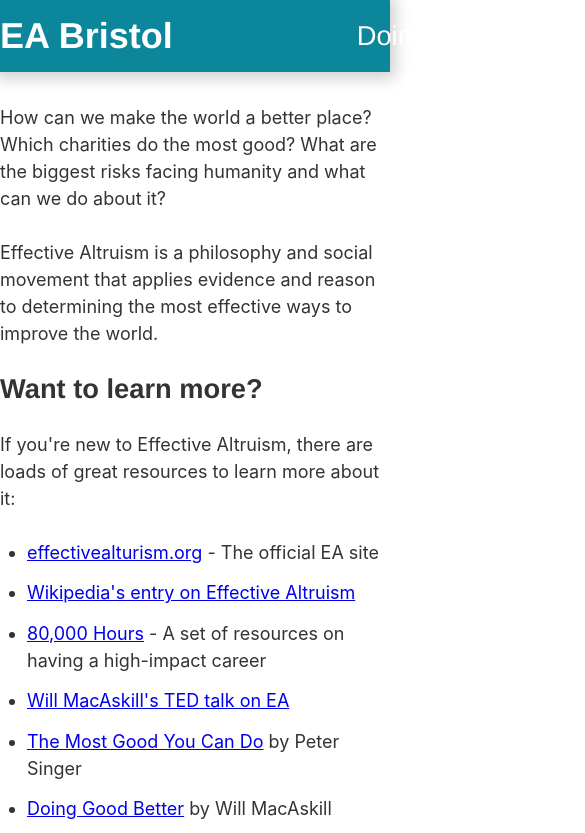
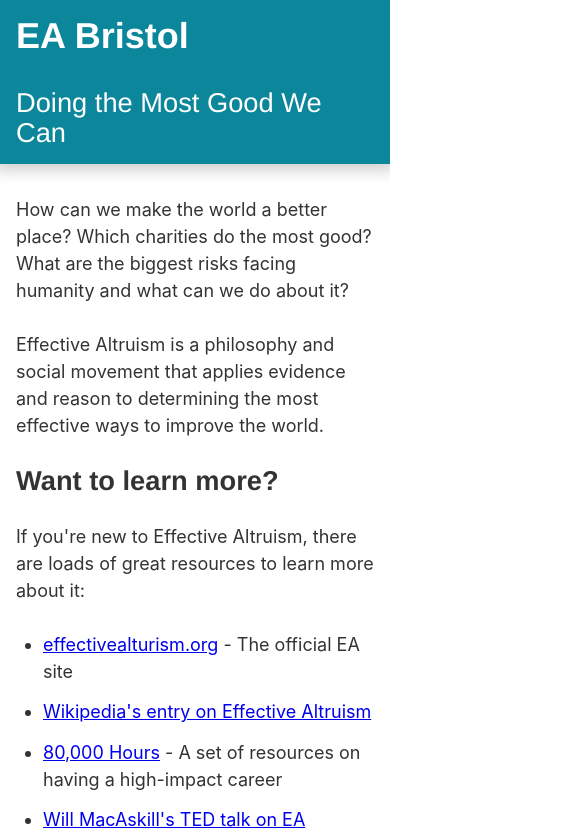
Before and after one commit to mulholo/ea-bristol, a Gatsby site: page / in a window 390 px wide. Shown: the top 833 px of the page, 585 px wide, since content can reach past the window. Built offline with nearby package versions, Linux system fonts and the light colour scheme; Gatsby itself is replaced by a stand-in of ours.

Commit message:
mobile styles

```diff
--- a/src/components/Header.jsx
+++ b/src/components/Header.jsx
@@ -11,19 +11,21 @@
 
   div {
     display: flex;
+    flex-wrap: wrap;
     justify-content: space-between;
-    width: ${props => props.theme.maxWidth}px;
+    max-width: ${props => props.theme.maxWidth}px;
     margin: 0 auto;
+    padding: 0 16px;
     align-items: center;
   }
 
   h1 {
-    padding: 16px 0;
+    padding: 16px 32px 16px 0;
     margin: 0;
   }
 
   h2 {
-    padding: 0;
+    padding: 16px 0;
     margin: 0;
     font-weight: 400;
   }
--- a/src/components/Layout.jsx
+++ b/src/components/Layout.jsx
@@ -20,12 +20,13 @@
 
 const theme = {
   eaBlue: '#0c869b',
-  maxWidth: 720,
+  maxWidth: 736,
 };
 
 const LayoutContainer = styled.div`
   max-width: ${props => props.theme.maxWidth}px;
   margin: auto;
+  padding: 0 16px;
 `;
 
 const Layout = ({ children }) => (
```
